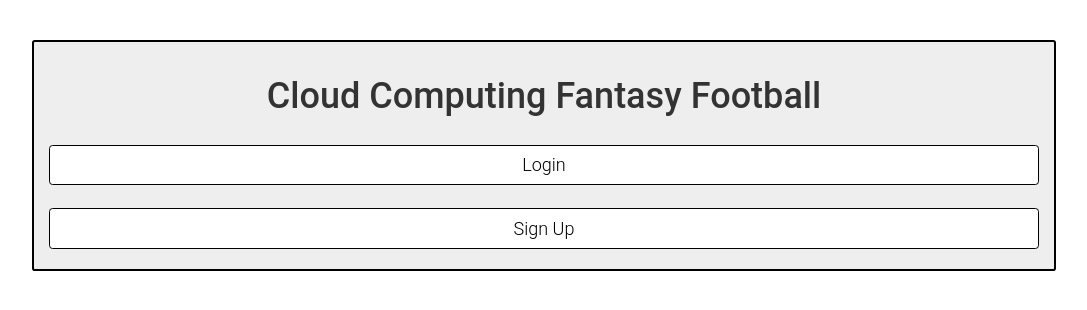
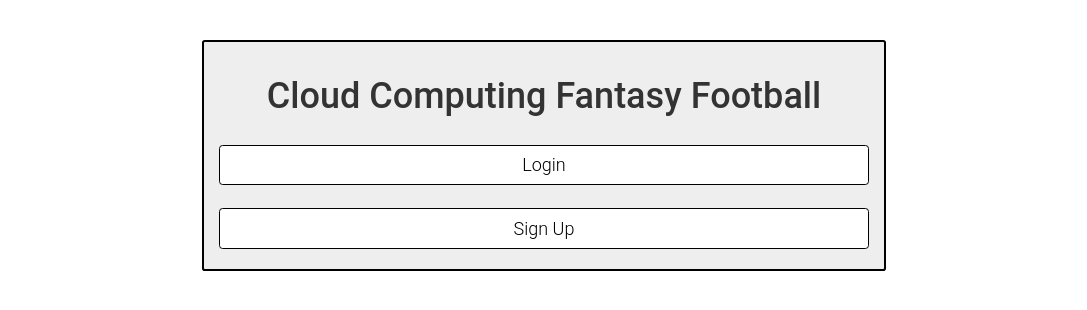
Before and after one commit to Bolgzdrt/CloudComputingMidterm-Fantasy, a Flask app: page / in a window 1280 px wide. Shown: the top 310 px of the page, without its empty margins (96-1183 px from the left). Run offline with Flask 2, Linux system fonts and the light colour scheme; some libraries are stand-ins or nearby versions.

Commit message:
Make the welcome box not so wide and weird lookin

```diff
--- a/static/index.css
+++ b/static/index.css
@@ -9,6 +9,10 @@
   background-color: #eee;
   border-radius: 0.2em;
   margin-top: 40px;
+}
+
+.welcome {
+  max-width: 60%;
 }
 
 .template label {
--- a/templates/index.html
+++ b/templates/index.html
@@ -11,7 +11,7 @@ Demo App
 
 {% block content %}
 <div class="container">
-  <div class="template">
+  <div class="template welcome">
     <h1>Cloud Computing Fantasy Football</h1>
     <a href="{{ url_for('login') }}">Login</a>
     <a href="{{ url_for('signup') }}">Sign Up</a>
```
